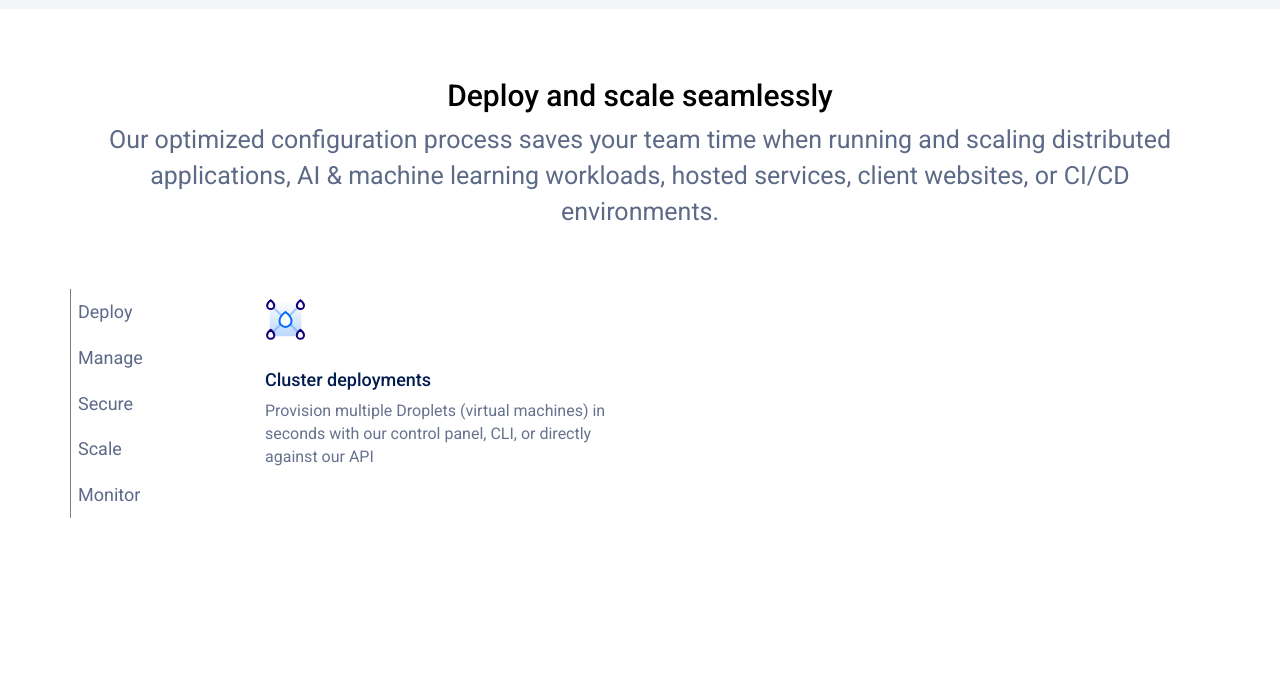
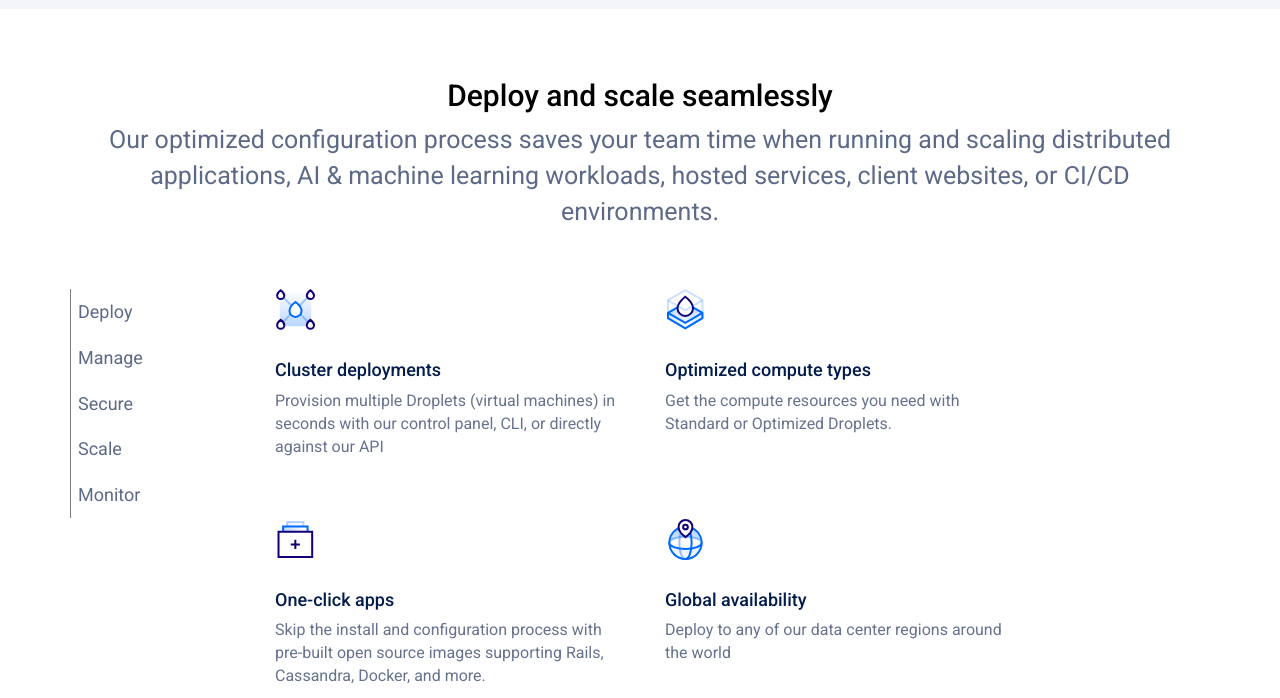
Before and after one commit to filippogarota96/html-css-digitalocean, a plain HTML site: page index.html in a window 1280 px wide. Shown: the part 787-1485 px from the top of the page. Before the commit the page ends 1315 px from the top, so only its background shows below. Drawn offline with nearby package versions, Linux system fonts and the light colour scheme.

Commit message:
Aggiunta seconda sezione completa

```diff
--- a/css/style.css
+++ b/css/style.css
@@ -209,7 +209,8 @@ input {
 
 .box {
   width: 100%;
-  padding-top: 50px;
+  padding-top: 40px;
+  padding-left: 10px;
 }
 .box img {
   margin-bottom: 20px;
--- a/index.html
+++ b/index.html
@@ -167,10 +167,43 @@
                       <p>Provision multiple Droplets (virtual machines) in seconds with our control panel, CLI, or directly against our API</p>
                     </div>
                   </div>
+                  <div class="col-xs-12 col-sm-6">
+                    <div class="box">
+                      <img src="img/optimized-compute.svg" alt="">
+                      <h4>Optimized compute types</h4>
+                      <p>Get the compute resources you need with Standard or Optimized Droplets.</p>
+                    </div>
+                  </div>
                 </div>
+                <div class="row">
+                  <div class="col-xs-12 col-sm-6">
+                    <div class="box">
+                      <img src="img/one-click.svg" alt="">
+                      <h4>One-click apps</h4>
+                      <p>Skip the install and configuration process with pre-built open source images supporting Rails, Cassandra, Docker, and more.</p>
+                    </div>
+                  </div>
+                  <div class="col-xs-12 col-sm-6">
+                    <div class="box">
+                      <img src="img/global.svg" alt="">
+                      <h4>Global availability</h4>
+                      <p>Deploy to any of our data center regions around the world</p>
+                    </div>
+                  </div>
+
+                </div>
+
+
+
+
+
               </div>
               </div>
               <!-- /lista e colonne innestate -->
+            </section>
+          </main>
+
+          <!-- /corpo del testo -->
 
 
 
@@ -178,10 +211,6 @@
 
 
 
-          </section>
-        </main>
-
-      <!-- /corpo del testo -->
 
 
 
```
